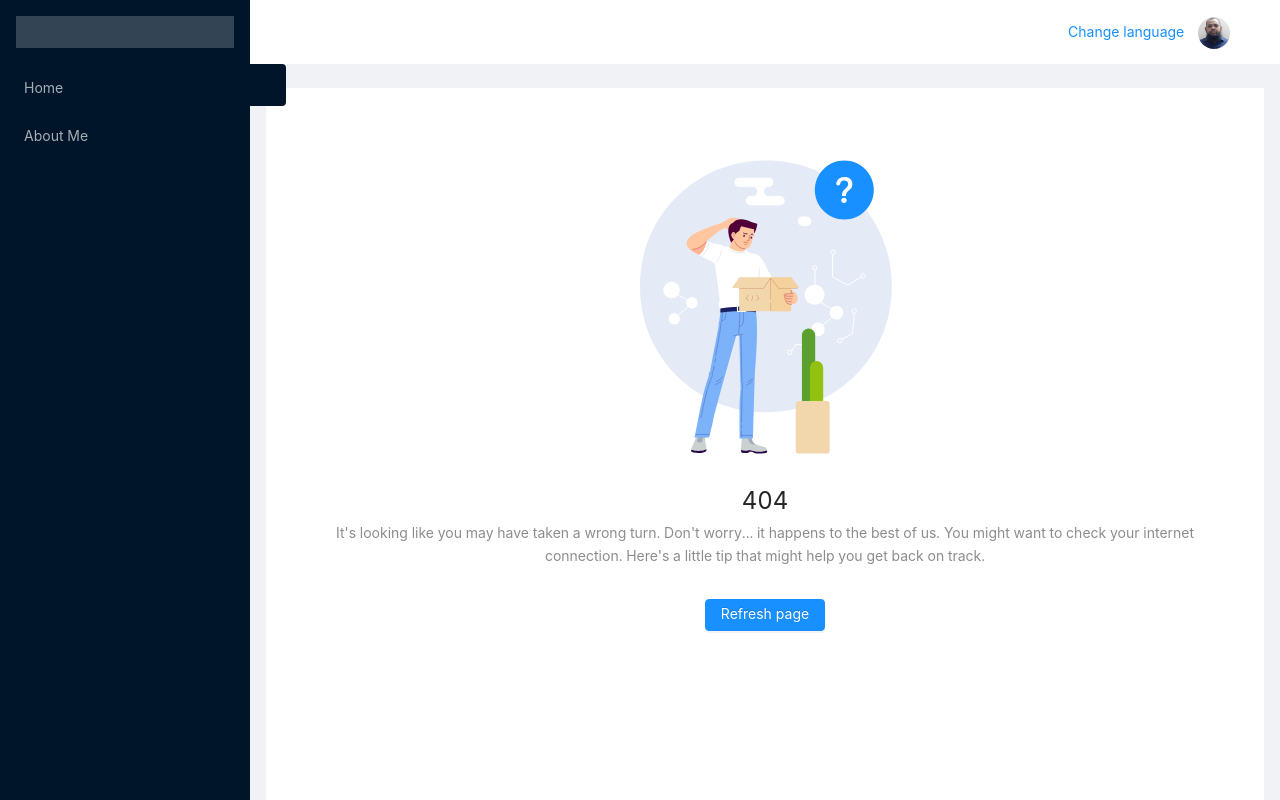
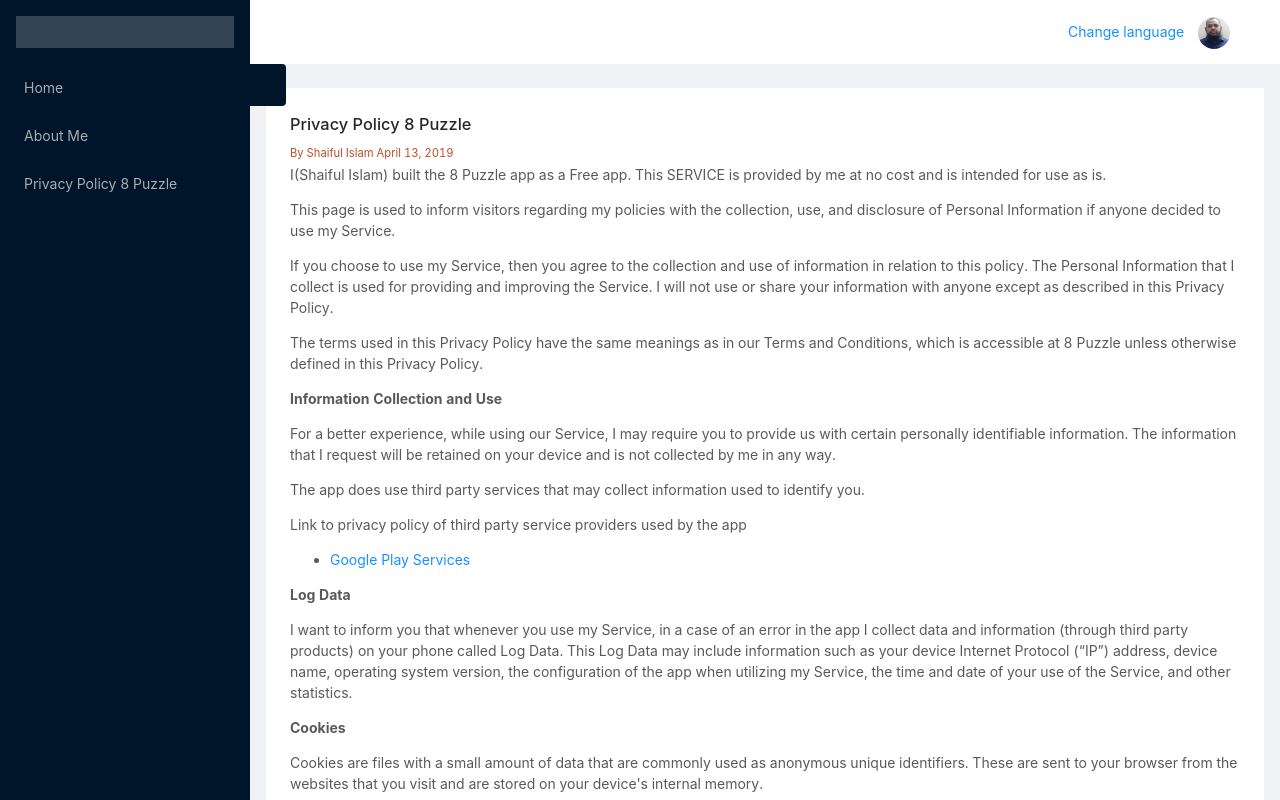
Before and after one commit to islambuet/mySiteVue, a Vue app: page /privacy-policy-8-puzzle in a window 1280 px wide. Built offline with nearby package versions, Linux system fonts and the light colour scheme.

Commit message:
Privacy policy for 8 puzzle included and htaccess for vue included

```diff
--- /dev/null
+++ b/src/components/Privacy8Puzzle.vue
@@ -0,0 +1,135 @@
+<template>
+  <div class="post type-post status-publish format-standard hentry category-basic-discussion">
+					<h1>Privacy Policy 8 Puzzle</h1>
+          <div style="color:#BF4D28;font-size:.8em" class="mb-2">By Shaiful Islam April 13, 2019</div><!-- .entry-meta -->
+					<div>
+						<p>I(Shaiful Islam) built the 8 Puzzle app as a Free app. This SERVICE is provided by me at no cost and is intended for use as is.</p>
+            <p>
+              This page is used to inform visitors regarding my policies with the collection, use, and disclosure of Personal Information if anyone decided to use my Service.
+            </p>
+            <p>
+              If you choose to use my Service, then you agree to the collection and use of information in relation to this policy. The Personal Information that I collect is used for providing and improving the Service. I will not use or share your information with anyone except as described in this Privacy Policy.
+            </p>
+            <p>
+              The terms used in this Privacy Policy have the same meanings as in our Terms and Conditions, which is accessible at 8 Puzzle unless otherwise defined in this Privacy Policy.
+            </p>
+            <p>
+              <strong>Information Collection and Use</strong>
+            </p>
+            <p>
+              For a better experience, while using our Service, I may require you to provide us with certain personally identifiable information. The information that I request will be retained on your device and is not collected by me in any way.
+            </p>
+            <p>
+              The app does use third party services that may collect information used to identify you.
+            </p>
+            <div>
+            <p>
+              Link to privacy policy of third party service providers used by the app
+            </p>
+          <ul>
+            <li>
+                <a href="https://www.google.com/policies/privacy/" target="_blank">Google Play Services</a>
+              </li>
+          </ul>
+        </div>
+        <p>
+          <strong>Log Data</strong>
+        </p>
+        <p>
+          I want to inform you that whenever you use my Service, in a case of an error in the app I collect data and information (through third party products) on your phone called Log Data. This Log Data may include information such as your device Internet Protocol (“IP”) address, device name, operating system version, the configuration of the app when utilizing my Service, the time and date of your use of the Service, and other statistics.
+        </p>
+        <p>
+          <strong>Cookies</strong>
+        </p>
+        <p>
+          Cookies are files with a small amount of data that are commonly used as anonymous unique identifiers. These are sent to your browser from the websites that you visit and are stored on your device's internal memory.
+        </p>
+        <p>
+          This Service does not use these “cookies” explicitly. However, the app may use third party code and libraries that use “cookies” to collect information and improve their services. You have the option to either accept or refuse these cookies and know when a cookie is being sent to your device. If you choose to refuse our cookies, you may not be able to use some portions of this Service.
+        </p>
+        <p>
+          <strong>Service Providers</strong>
+        </p>
+        <p>
+          I may employ third-party companies and individuals due to the following reasons:
+        </p>
+        <ul>
+        <li>
+            To facilitate our Service;
+          </li>
+        <li>
+            To provide the Service on our behalf;
+          </li>
+        <li>
+            To perform Service-related services; or
+          </li>
+        <li>
+            To assist us in analyzing how our Service is used.
+          </li>
+        </ul>
+        <p>
+          I want to inform users of this Service that these third parties have access to your Personal Information. The reason is to perform the tasks assigned to them on our behalf. However, they are obligated not to disclose or use the information for any other purpose.
+        </p>
+        <p>
+          <strong>Security</strong>
+        </p>
+        <p>
+          I value your trust in providing us your Personal Information, thus we are striving to use commercially acceptable means of protecting it. But remember that no method of transmission over the internet, or method of electronic storage is 100% secure and reliable, and I cannot guarantee its absolute security.
+        </p>
+        <p>
+          <strong>Links to Other Sites</strong>
+        </p>
+        <p>
+          This Service may contain links to other sites. If you click on a third-party link, you will be directed to that site. Note that these external sites are not operated by me. Therefore, I strongly advise you to review the Privacy Policy of these websites. I have no control over and assume no responsibility for the content, privacy policies, or practices of any third-party sites or services.
+        </p>
+        <p>
+          <strong>Children’s Privacy</strong>
+        </p>
+        <p>
+          These Services do not address anyone under the age of 13. I do not knowingly collect personally identifiable information from children under 13. In the case I discover that a child under 13 has provided me with personal information, I immediately delete this from our servers. If you are a parent or guardian and you are aware that your child has provided us with personal information, please contact me so that I will be able to do necessary actions.
+        </p>
+        <p>
+          <strong>Changes to This Privacy Policy</strong>
+        </p>
+        <p>
+          I may update our Privacy Policy from time to time. Thus, you are advised to review this page periodically for any changes. I will notify you of any changes by posting the new Privacy Policy on this page. These changes are effective immediately after they are posted on this page.
+        </p>
+        <p>
+          <strong>Contact Us</strong>
+        </p>
+        <p>
+          If you have any questions or suggestions about my Privacy Policy, do not hesitate to contact me.
+        </p>
+<p>
+	&nbsp;</p>
+											</div><!-- .entry-content -->
+
+
+
+				</div>
+</template>
+
+<script>
+export default {
+  name: 'Privacy8Puzzle',
+  props: {
+    msg: String
+  },
+  mounted:function()
+  {
+      this.$system_variables.status_task_loaded=1;
+      this.$system_variables.status_data_loaded=1;
+      this.$system_functions.set_page_title('Privacy Policy 8 Puzzle');
+
+  },
+  data() {
+    return {
+    }
+  },
+  methods: {
+
+
+
+  },
+}
+</script>
--- a/src/components/about-me/AboutMe.vue
+++ b/src/components/about-me/AboutMe.vue
@@ -77,6 +77,7 @@
   mounted: function () {
     this.$system_variables.status_task_loaded = 1;
     this.$system_variables.status_data_loaded = 1;
+    this.$system_functions.set_page_title(this.$system_functions.get_label('label_about_me'));
   },
   data() {
     return {
--- a/src/components/home/Home.vue
+++ b/src/components/home/Home.vue
@@ -21,6 +21,7 @@
   {
       this.$system_variables.status_task_loaded=1;
       this.$system_variables.status_data_loaded=1;
+      this.$system_functions.set_page_title(this.$system_functions.get_label('label_site_title'));
 
   },
   data() {
--- a/src/languages/label.js
+++ b/src/languages/label.js
@@ -42,6 +42,10 @@
     label_about_me:{
         en:"About Me",
         bn:"আমার সম্পর্কে"
+    },
+    label_privacy_policy_8_puzzle:{
+        en:"Privacy Policy 8 Puzzle",
+        bn:"Privacy Policy 8 Puzzle"
     },
     label_id:{
         en:"ID",
--- a/src/router/index.js
+++ b/src/router/index.js
@@ -5,6 +5,7 @@
 const routes = [
   { path: '/', name: 'Home', component: () => import('@/components/home/Home.vue') },
   { path: '/about-me', name: 'AboutMe', component: () => import('@/components/about-me/AboutMe.vue') },
+  { path: '/privacy-policy-8-puzzle', name: 'Privacy8Puzzle', component: () => import('@/components/Privacy8Puzzle.vue') },
   { path: '*',name:'NotFound',component: function () {return import('@/components/not_found/NotFound.vue')}}
 ]
 
--- a/src/views/template/Sidebar.vue
+++ b/src/views/template/Sidebar.vue
@@ -13,6 +13,7 @@
       <a-menu theme="dark" mode="inline">
         <a-menu-item @click="on_task_click"> <router-link to="/">{{$system_functions.get_label('label_dashboard')}}</router-link></a-menu-item>
         <a-menu-item @click="on_task_click"> <router-link to="/about-me">{{$system_functions.get_label('label_about_me')}}</router-link></a-menu-item>
+        <a-menu-item @click="on_task_click"> <router-link to="/privacy-policy-8-puzzle">{{$system_functions.get_label('label_privacy_policy_8_puzzle')}}</router-link></a-menu-item>
         <sub-menu v-for="item in $system_variables.user.tasks" :key="item.id" :menu-info="item" :on_task_click="on_task_click"/>
       </a-menu>
     </div>
```
Also changed, not shown: 1 other file (tests, documents, lock files or other folders).
